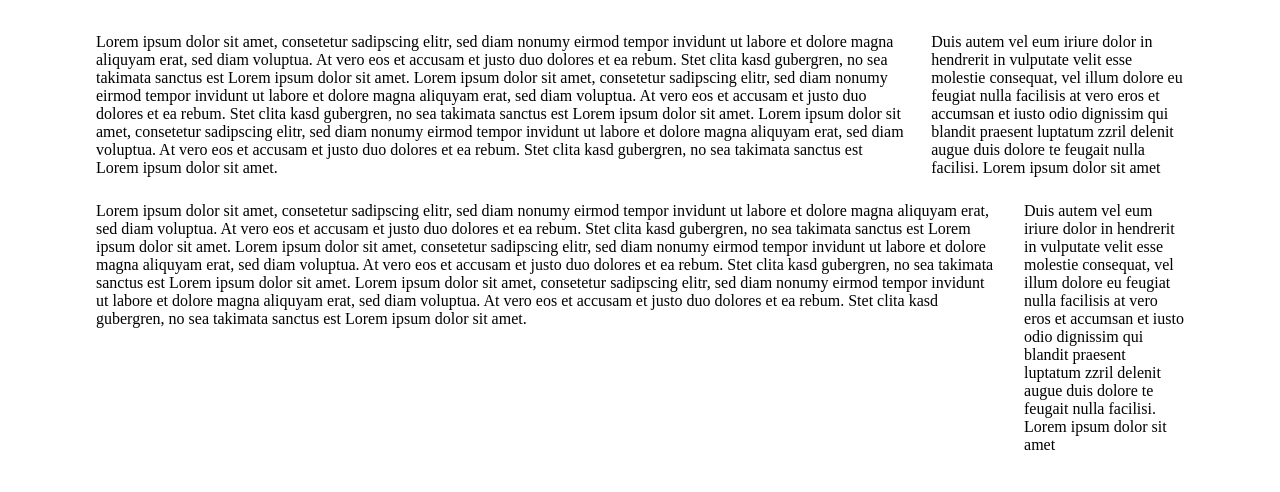
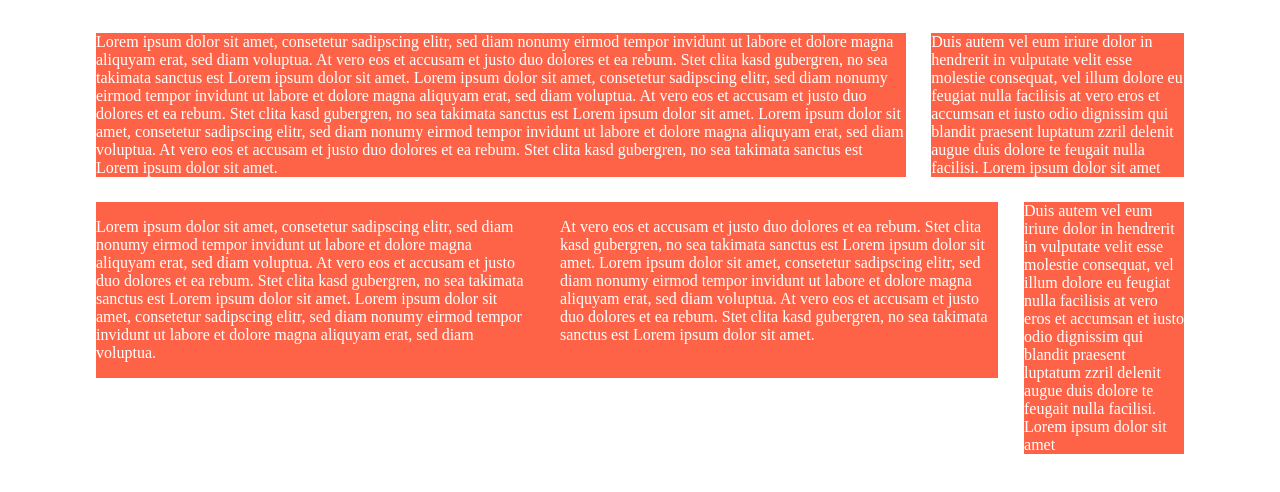
Before and after one commit to karolinkas/tryingbourbon, a plain HTML site: page index.html in a window 1280 px wide. Drawn offline with Linux system fonts and the light colour scheme.

Commit message:
nested column

```diff
--- a/index.html
+++ b/index.html
@@ -14,8 +14,14 @@
 		</aside>
 	  <article>Duis autem vel eum iriure dolor in hendrerit in vulputate velit esse molestie consequat, vel illum dolore eu feugiat nulla facilisis at vero eros et accumsan et iusto odio dignissim qui blandit praesent luptatum zzril delenit augue duis dolore te feugait nulla facilisi. Lorem ipsum dolor sit amet</article>
 
-	  <aside class="aside2">Lorem ipsum dolor sit amet, consetetur sadipscing elitr, sed diam nonumy eirmod tempor invidunt ut labore et dolore magna aliquyam erat, sed diam voluptua. At vero eos et accusam et justo duo dolores et ea rebum. Stet clita kasd gubergren, no sea takimata sanctus est Lorem ipsum dolor sit amet. Lorem ipsum dolor sit amet, consetetur sadipscing elitr, sed diam nonumy eirmod tempor invidunt ut labore et dolore magna aliquyam erat, sed diam voluptua. At vero eos et accusam et justo duo dolores et ea rebum. Stet clita kasd gubergren, no sea takimata sanctus est Lorem ipsum dolor sit amet. Lorem ipsum dolor sit amet, consetetur sadipscing elitr, sed diam nonumy eirmod tempor invidunt ut labore et dolore magna aliquyam erat, sed diam voluptua. At vero eos et accusam et justo duo dolores et ea rebum. Stet clita kasd gubergren, no sea takimata sanctus est Lorem ipsum dolor sit amet.
-		</aside>
+	  <aside class="aside2">
+	  <p class="left">Lorem ipsum dolor sit amet, consetetur sadipscing elitr, sed diam nonumy eirmod tempor invidunt ut labore et dolore magna aliquyam erat, sed diam voluptua. At vero eos et accusam et justo duo dolores et ea rebum. Stet clita kasd gubergren, no sea takimata sanctus est Lorem ipsum dolor sit amet. Lorem ipsum dolor sit amet, consetetur sadipscing elitr, sed diam nonumy eirmod tempor invidunt ut labore et dolore magna aliquyam erat, sed diam voluptua.
+	 	</p>
+	 	<p class="right">
+	  At vero eos et accusam et justo duo dolores et ea rebum. Stet clita kasd gubergren, no sea takimata sanctus est Lorem ipsum dolor sit amet. Lorem ipsum dolor sit amet, consetetur sadipscing elitr, sed diam nonumy eirmod tempor invidunt ut labore et dolore magna aliquyam erat, sed diam voluptua. At vero eos et accusam et justo duo dolores et ea rebum. Stet clita kasd gubergren, no sea takimata sanctus est Lorem ipsum dolor sit amet.
+	  </p>
+	  </aside>
+
 	  <article class="article2">Duis autem vel eum iriure dolor in hendrerit in vulputate velit esse molestie consequat, vel illum dolore eu feugiat nulla facilisis at vero eros et accumsan et iusto odio dignissim qui blandit praesent luptatum zzril delenit augue duis dolore te feugait nulla facilisi. Lorem ipsum dolor sit amet</article>
 	</section>
 
--- a/styles.scss
+++ b/styles.scss
@@ -6,20 +6,36 @@ section{
   aside{
     @include span-columns(9);
     	margin-top: 25px;
+    	background-color: tomato;
+    	color: white;
     	}
 
   article{
     @include span-columns(3);
 		@include omega();
-  		margin-top: 25px;
+  	margin-top: 25px;
+  	background-color: tomato;
+  	color: white;
   	}
   .aside2{
     @include span-columns(10);
+	  .left{
+	    @include span-columns(5 of 10);
+	    background-color: tomato;
+	    color: white;
+	    	}
+	  .right{
+	    @include span-columns(5 of 10);
+	    background-color: tomato;
+	    color: white;
+	    	}
     	}
 
   .article2{
     @include span-columns(2);
     @include omega();
+    background-color: tomato;
+    color: white;
   	}
 
 }
```
Also changed, not shown: styles.css, 1 other file.
